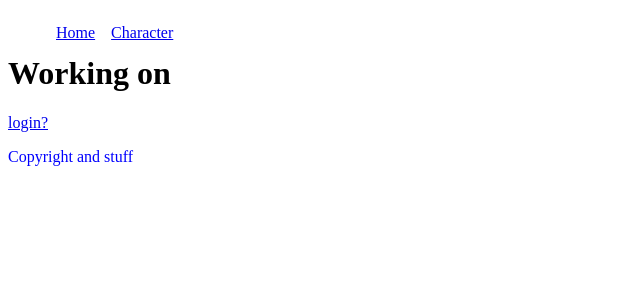
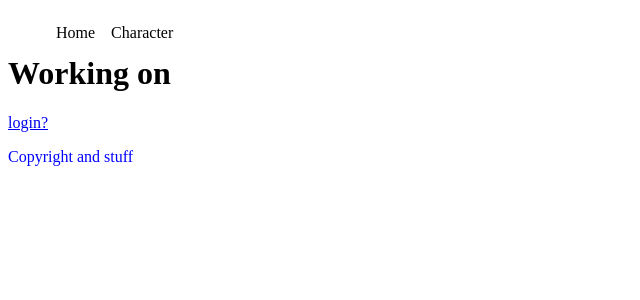
Before and after one commit to LeoKnox/learning_python, a Flask app: page / in a window 1280 px wide. Shown: the top 300 px of the page, without its empty margins (0-640 px from the left). Run offline with Flask 2, Linux system fonts and the light colour scheme.

Commit message:
Add files via upload

```diff
--- a/application/routes.py
+++ b/application/routes.py
@@ -4,15 +4,15 @@ from flask import render_template
 @app.route("/")
 @app.route("/index")
 def index():
-    return render_template("index.html", login=False)
+    return render_template("index.html", index=True)
 
 @app.route("/character")
 def character():
     characterClass = [{"ClassId":"11", "Classes":"Fighter","Ability":"Sword"},
         {"ClassId":"22", "Classes":"Wizard","Ability":"Spell"}]
     print(characterClass)
-    return render_template("character.html", characterClass=characterClass)
+    return render_template("character.html", characterClass=characterClass, character=True)
 
 @app.route("/login")
 def login():
-    return render_template("login.html")
+    return render_template("login.html", login=True)
--- a/application/static/css/styles.css
+++ b/application/static/css/styles.css
@@ -13,4 +13,11 @@ li {
 li a {
     display: block;
     padding: 8px;
+    text-decoration: none;
+    color: inherit;
 }
+
+.active {
+    background-color: lightgray;
+    color: darkblue;
+}
```
